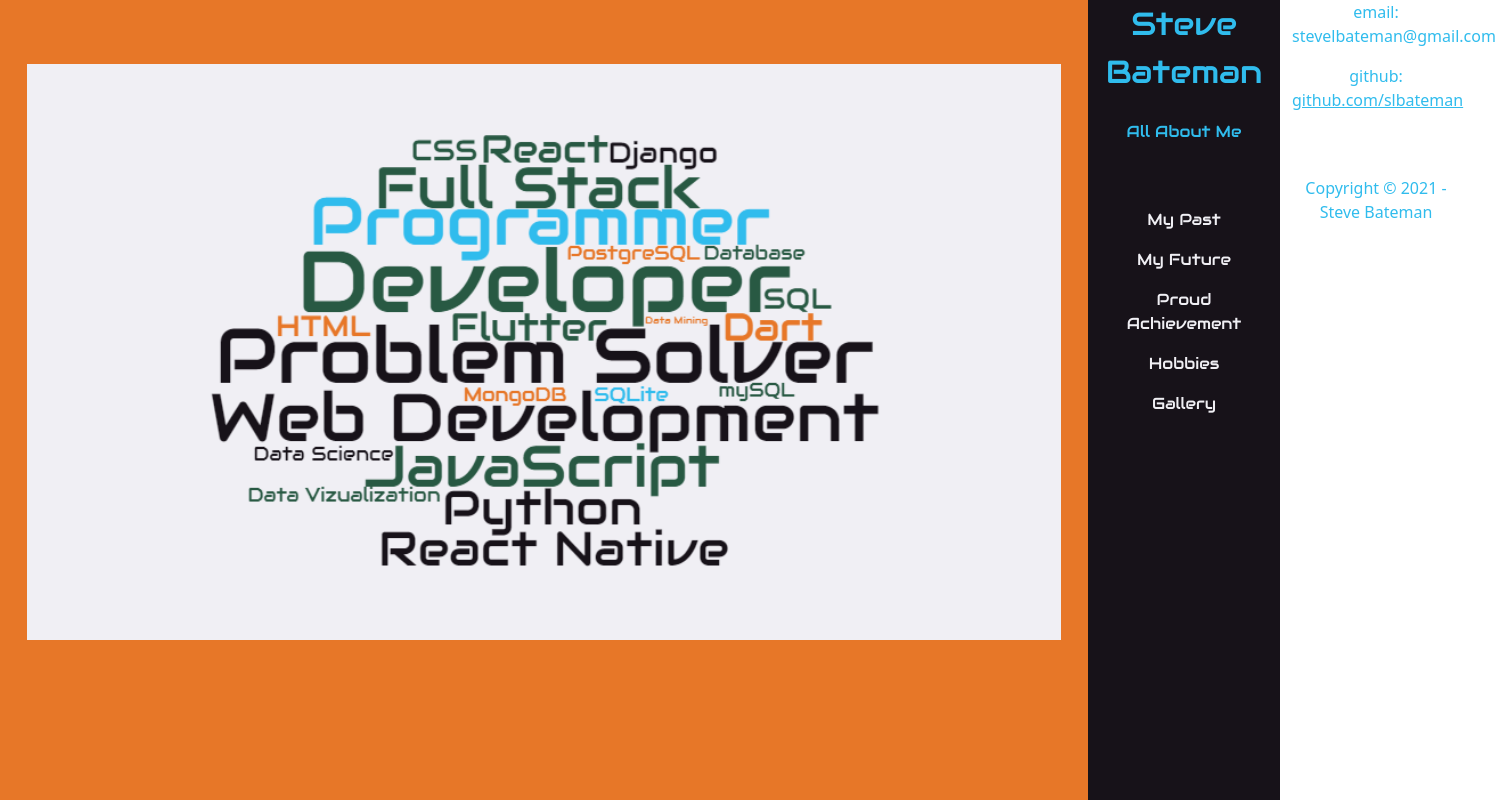
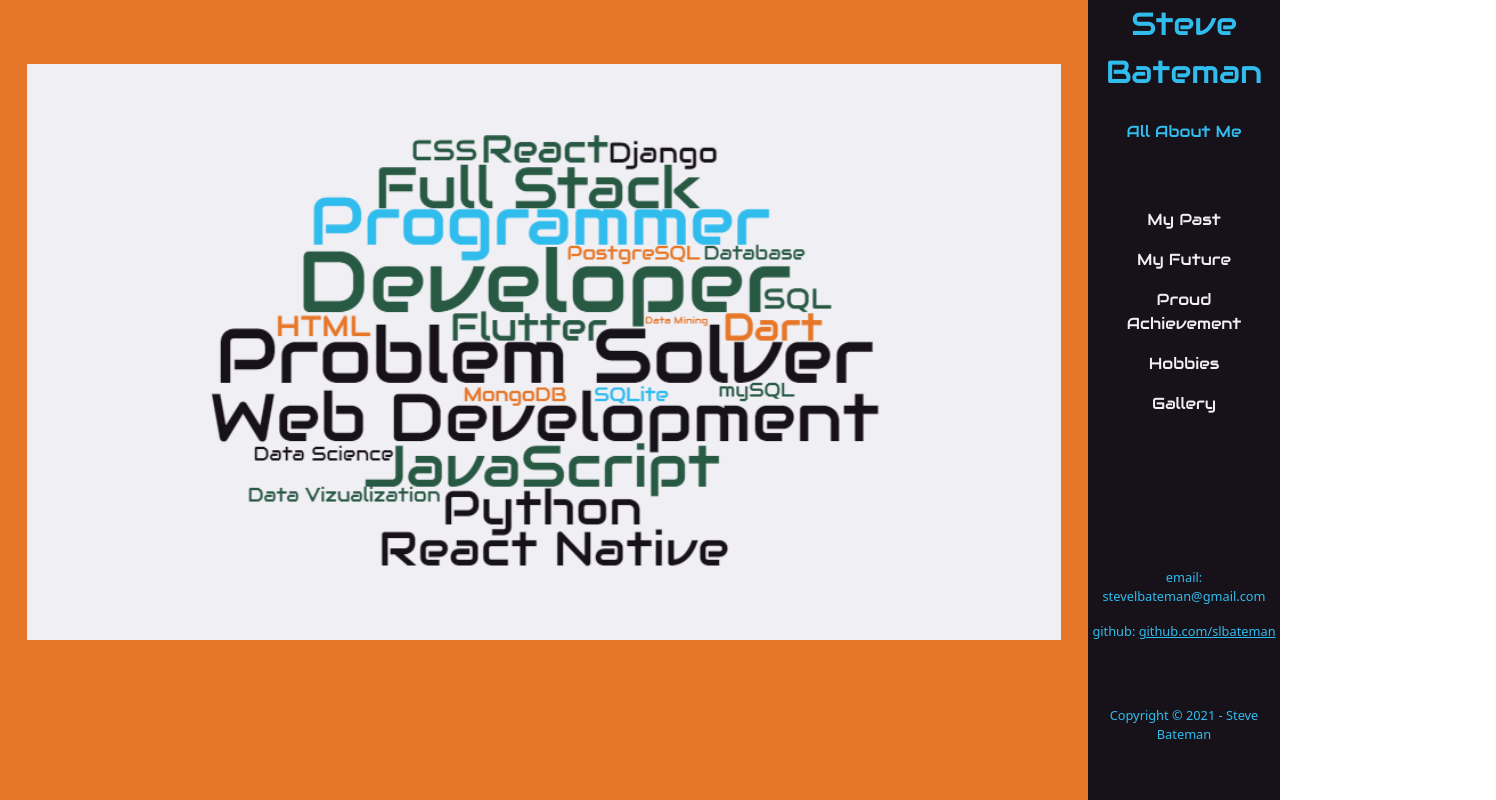
Before and after one commit to slbateman/aboutMe, a plain HTML site: page index.html in a window 1280 px wide. Shown: the whole page, 1496 px wide, since content can reach past the window. Drawn offline with nearby package versions, Linux system fonts and the light colour scheme.

Commit message:
nav adjustments

```diff
--- a/assets/css/nav.css
+++ b/assets/css/nav.css
@@ -33,6 +33,7 @@
 .nav-foot {
     width: 100%;
     color: #30bced;
+    font-size: 1vw;
 }
 
 .nav-a {
--- a/index.html
+++ b/index.html
@@ -31,17 +31,14 @@
       <a class="nav-link" href="hobbies.html">Hobbies</a>
       <a class="nav-link" href="gallery.html">Gallery</a>
       <br /><br /><br /><br /><br /><br />
-      <div class="container">
-        <p class="nav-foot">email: stevelbateman@gmail.com</p>
-        <p class="nav-foot">
-          github:
-          <a class="nav-a" href="www.github.com/slbateman"
-            >github.com/slbateman</a
-          >
-        </p>
-        <br /><br />
-        <p class="nav-foot">Copyright © 2021 - Steve Bateman</p>
-      </div>
+      <p class="nav-foot text-justify">email: stevelbateman@gmail.com</p>
+      <p class="nav-foot text-justify">
+        github:
+        <a class="nav-a" href="www.github.com/slbateman"
+          >github.com/slbateman</a>
+      </p>
+      <br /><br />
+      <p class="nav-foot text-justify">Copyright © 2021 - Steve Bateman</p>
     </nav>
     <div id="wordCloudContainer">
       <img
```
